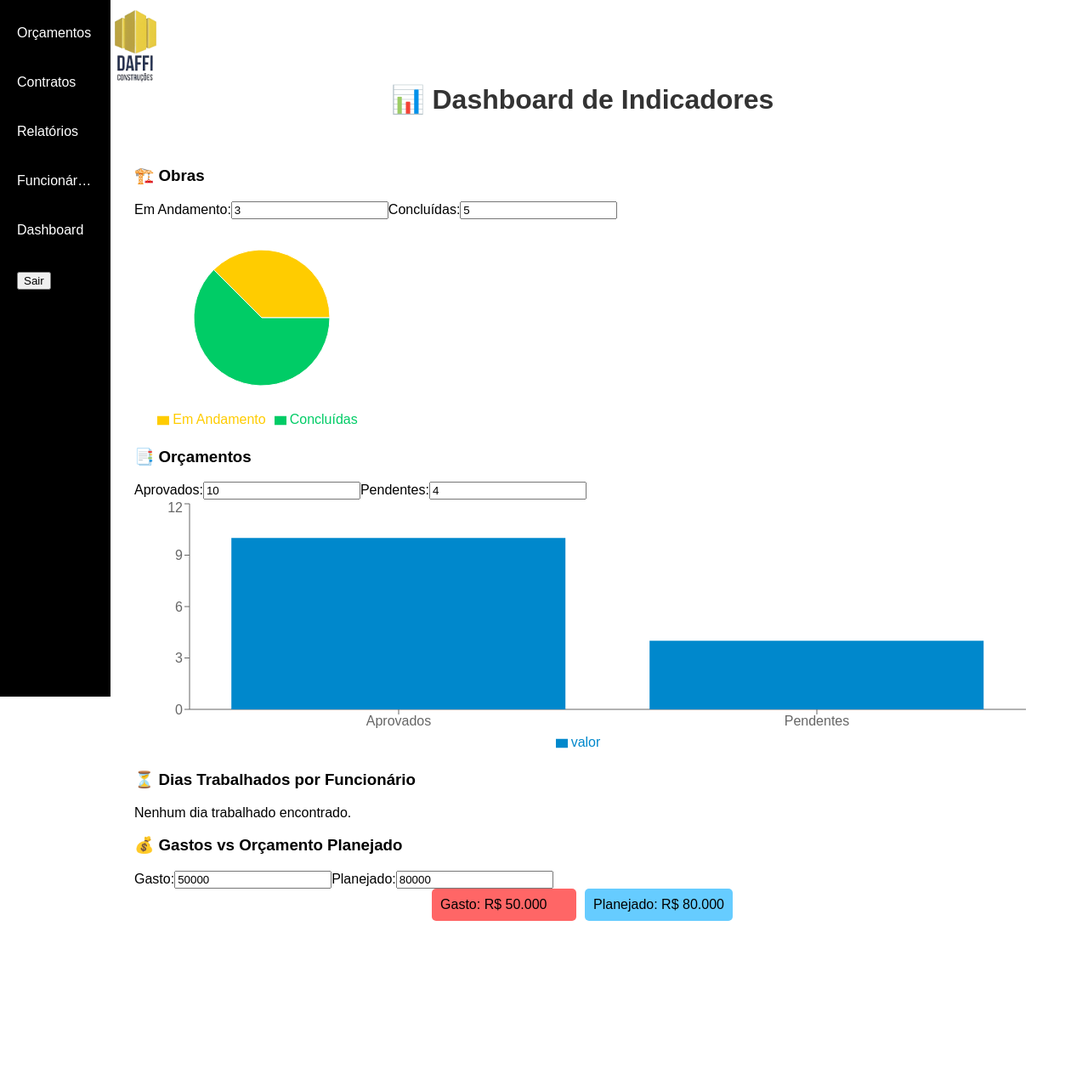
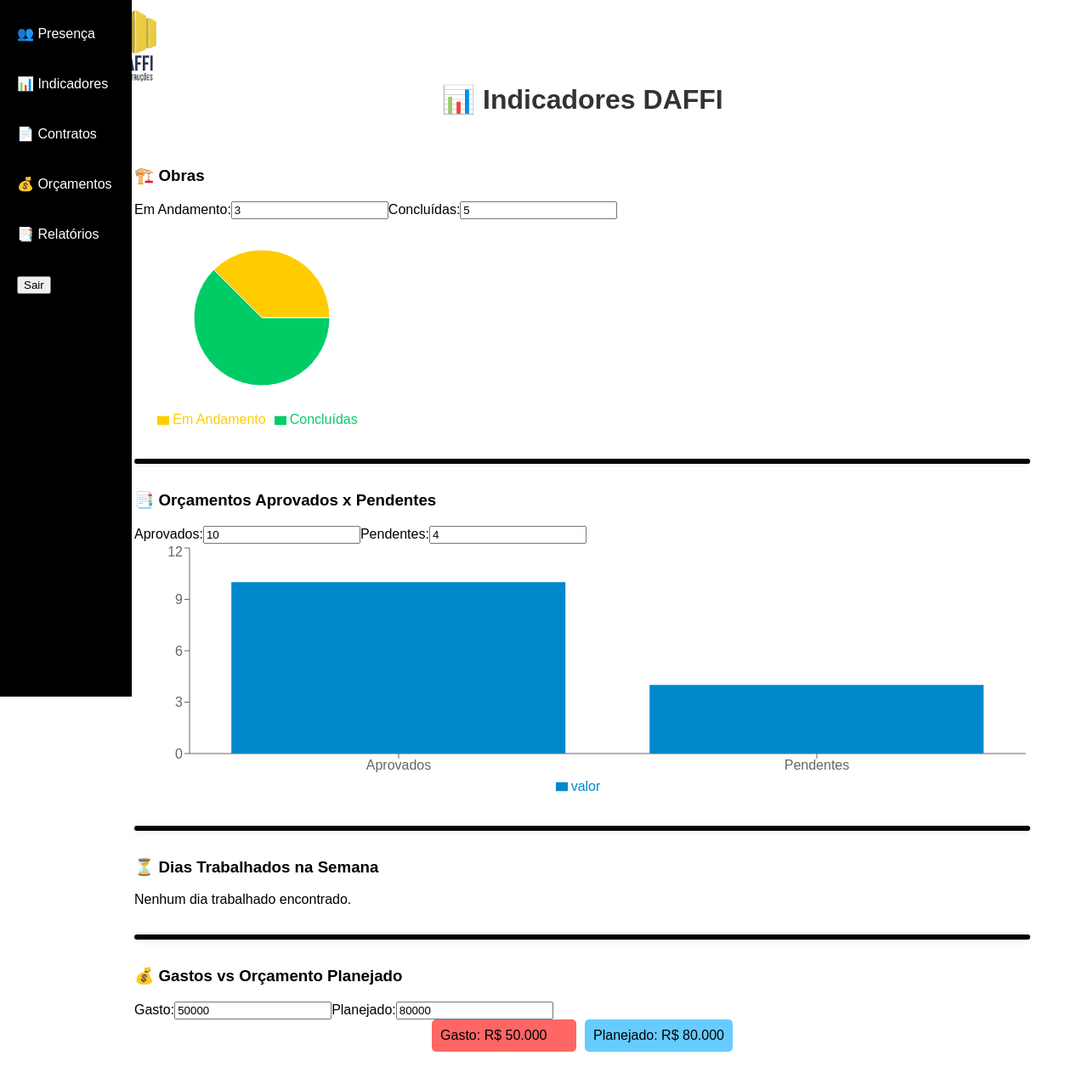
Before and after one commit to andremc331/app-DAFFI, a React (Create React App) app in the folder front/: page /dashboard in a window 1280 px wide. Shown: the top 1276 px of the page at 85% size. Before the commit the page ends 1152 px from the top, so only its background shows below. Built offline with nearby package versions, Linux system fonts and the light colour scheme.

Commit message:
sidebar update

```diff
--- a/front/src/App.tsx
+++ b/front/src/App.tsx
@@ -23,11 +23,11 @@ const App: React.FC = () => {
           <Route path="/faleconosco" element={<FaleConosco />} />
 
           {/* Rotas protegidas */}
-          <Route path="/orcamentos" element=/*{<ProtectedRoute element=*/{<Orcamentos />} /*/>}*/ />
-          <Route path="/gerar-contrato" element={<ProtectedRoute element={<GerarContrato />} />} />
-          <Route path="/relatorios" element={<ProtectedRoute element={<RelatorioDiario />} />} />
-          <Route path="/funcionarios" element=/*{<ProtectedRoute element=*/{<Funcionarios/>}/*/>}*//>
-          <Route path="/dashboard" element=/*{<ProtectedRoute element=*/{<Dashboard/>}/*/>}*//>
+          <Route path="/funcionarios" element={<Funcionarios/>}/>
+          <Route path="/orcamentos" element={<Orcamentos />} />
+          <Route path="/gerar-contrato" element={<GerarContrato />}/>
+          <Route path="/relatorios" element={<RelatorioDiario />}/>
+          <Route path="/dashboard" element={<Dashboard/>}/>
         </Routes>
       </BrowserRouter>
     </AuthProvider>
--- /dev/null
+++ b/front/src/components/Sidebar.tsx
@@ -0,0 +1,38 @@
+import React from 'react';
+import { useNavigate } from 'react-router-dom';
+import StyledComponents from '../styled/GlobalStyles'; // ou ajuste para o caminho real do styled
+import LogoutButton from './LogoutButton'; // ajuste o caminho conforme necessário
+
+const Sidebar: React.FC = () => {
+  const navigate = useNavigate();
+
+  return (
+    <StyledComponents.Sidebar>
+      <StyledComponents.SidebarItem onClick={() => navigate('/funcionarios')}>
+        <span role="img" aria-label="Presença">👥</span> Presença
+      </StyledComponents.SidebarItem>
+
+      <StyledComponents.SidebarItem onClick={() => navigate('/dashboard')}>
+        <span role="img" aria-label="Controle">📊</span> Indicadores
+      </StyledComponents.SidebarItem>
+
+      <StyledComponents.SidebarItem onClick={() => navigate('/gerar-contrato')}>
+        <span role="img" aria-label="Contratos">📄</span> Contratos
+      </StyledComponents.SidebarItem>
+
+      <StyledComponents.SidebarItem onClick={() => navigate('/orcamentos')}>
+        <span role="img" aria-label="Orçamentos">💰</span> Orçamentos
+      </StyledComponents.SidebarItem>
+
+      <StyledComponents.SidebarItem onClick={() => navigate('/relatorios')}>
+        <span role="img" aria-label="Relatórios">📑</span> Relatórios
+      </StyledComponents.SidebarItem>
+
+      <StyledComponents.SidebarItem>
+        <LogoutButton />
+      </StyledComponents.SidebarItem>
+    </StyledComponents.Sidebar>
+  );
+};
+
+export default Sidebar;
--- a/front/src/pages/Dashboard.tsx
+++ b/front/src/pages/Dashboard.tsx
@@ -4,6 +4,7 @@ import StyledComponents from "../styled/GlobalStyles";
 import LogoutButton from "../components/LogoutButton";
 import { useNavigate } from "react-router-dom";
 import DAFFI from "../images/DAFFI png.png"
+import Sidebar from "../components/Sidebar";
 
 const Dashboard = () => {
     const navigate = useNavigate();
@@ -82,15 +83,8 @@ const Dashboard = () => {
             <StyledComponents.MainWrapper>
 
                 {/* Barra Lateral */}
-                    <StyledComponents.Sidebar>
-                      <StyledComponents.SidebarItem onClick={() => navigate('/orcamentos')}>Orçamentos</StyledComponents.SidebarItem>
-                      <StyledComponents.SidebarItem onClick={() => navigate('/gerar-contrato')}>Contratos</StyledComponents.SidebarItem>
-                      <StyledComponents.SidebarItem onClick={() => navigate('/relatorios')}>Relatórios</StyledComponents.SidebarItem>
-                      <StyledComponents.SidebarItem onClick={() => navigate('/funcionarios')}>Funcionários</StyledComponents.SidebarItem>
-                      <StyledComponents.SidebarItem onClick={() => navigate('/dashboard')}>Dashboard</StyledComponents.SidebarItem>
-                      <StyledComponents.SidebarItem>      <LogoutButton />
-                      </StyledComponents.SidebarItem>
-                    </StyledComponents.Sidebar>
+                <Sidebar />
+
 
                 <StyledComponents.Content>
 
@@ -99,7 +93,7 @@ const Dashboard = () => {
                         <StyledComponents.ImageContainer>
                             <img src={DAFFI} alt="Logo DAFFI" />
                         </StyledComponents.ImageContainer>
-            📊 Dashboard de Indicadores
+                        📊 Indicadores DAFFI
                     </StyledComponents.Header>
 
                     <div style={{ padding: "20px" }}>
@@ -134,7 +128,15 @@ const Dashboard = () => {
                         </PieChart>
 
                         {/* Orçamentos Aprovados x Pendentes */}
-            <h3>📑 Orçamentos</h3>
+                        <div style={{
+                            marginTop: "32px",
+                            marginBottom: "32px",
+                            padding: "3px",
+                            background: "#030202",
+                            borderRadius: "10px",
+                            boxShadow: "0 2px 8px rgba(0,0,0,0.07)"
+                        }}></div>
+                        <h3>📑 Orçamentos Aprovados x Pendentes</h3>
                         <label>Aprovados:</label>
                         <input
                             type="number"
@@ -162,7 +164,15 @@ const Dashboard = () => {
                         </ResponsiveContainer>
 
                         {/* Funcionários X Dias Trabalhados*/}
-            <h3>⏳ Dias Trabalhados por Funcionário</h3>
+                        <div style={{
+                            marginTop: "32px",
+                            marginBottom: "32px",
+                            padding: "3px",
+                            background: "#030202",
+                            borderRadius: "10px",
+                            boxShadow: "0 2px 8px rgba(0,0,0,0.07)"
+                        }}></div>
+                        <h3>⏳ Dias Trabalhados na Semana</h3>
                         {dados.diasTrabalhados && Array.isArray(dados.diasTrabalhados) && dados.diasTrabalhados.length > 0 ? (
                             dados.diasTrabalhados.map((dia: any, index: number) => (
                                 <div key={index}>
@@ -175,6 +185,14 @@ const Dashboard = () => {
                         )}
 
                         {/* Gastos vs Orçamento Planejado */}
+                        <div style={{
+                            marginTop: "32px",
+                            marginBottom: "32px",
+                            padding: "3px",
+                            background: "#030202",
+                            borderRadius: "10px",
+                            boxShadow: "0 2px 8px rgba(0,0,0,0.07)"
+                        }}></div>
                         <h3>💰 Gastos vs Orçamento Planejado</h3>
                         <label>Gasto:</label>
                         <input
--- a/front/src/pages/Funcionarios.tsx
+++ b/front/src/pages/Funcionarios.tsx
@@ -5,6 +5,7 @@ import LogoutButton from "../components/LogoutButton";
 import StyledComponents from "../styled/GlobalStyles";
 import { useNavigate } from "react-router-dom";
 import DAFFI from "../images/DAFFI png.png"
+import Sidebar from "../components/Sidebar";
 
 const funcionariosLista = [
     "Denis", "Erivaldo", "Marcelo", "Rafael"
@@ -162,15 +163,8 @@ const Funcionarios = () => {
             <StyledComponents.MainWrapper>
 
                 {/* Barra Lateral */}
-                <StyledComponents.Sidebar>
-                    <StyledComponents.SidebarItem onClick={() => navigate('/orcamentos')}>Orçamentos</StyledComponents.SidebarItem>
-                    <StyledComponents.SidebarItem onClick={() => navigate('/gerar-contrato')}>Contratos</StyledComponents.SidebarItem>
-                    <StyledComponents.SidebarItem onClick={() => navigate('/relatorios')}>Relatórios</StyledComponents.SidebarItem>
-                    <StyledComponents.SidebarItem onClick={() => navigate('/funcionarios')}>Funcionários</StyledComponents.SidebarItem>
-                    <StyledComponents.SidebarItem onClick={() => navigate('/dashboard')}>Dashboard</StyledComponents.SidebarItem>
-                    <StyledComponents.SidebarItem>      <LogoutButton />
-                    </StyledComponents.SidebarItem>
-                </StyledComponents.Sidebar>
+                <Sidebar />
+
 
                 <StyledComponents.Content>
 
--- a/front/src/pages/GerarContrato.tsx
+++ b/front/src/pages/GerarContrato.tsx
@@ -7,6 +7,7 @@ import { useNavigate } from 'react-router-dom';
 import DAFFI from "../images/DAFFI png.png"
 import LogoutButton from '../components/LogoutButton';
 import StyledComponents from '../styled/GlobalStyles';
+import Sidebar from '../components/Sidebar';
 // Definição de estilos para o formulário e exibição do contrato
 // Estilos do componente
 const FormWrapper = styled.div`
@@ -357,15 +358,8 @@ const GerarContrato: React.FC = () => {
     <>
       <MainWrapper>
         {/* Barra Lateral */}
-        <StyledComponents.Sidebar>
-                    <StyledComponents.SidebarItem onClick={() => navigate('/orcamentos')}>Orçamentos</StyledComponents.SidebarItem>
-                    <StyledComponents.SidebarItem onClick={() => navigate('/gerar-contrato')}>Contratos</StyledComponents.SidebarItem>
-                    <StyledComponents.SidebarItem onClick={() => navigate('/relatorios')}>Relatórios</StyledComponents.SidebarItem>
-                    <StyledComponents.SidebarItem onClick={() => navigate('/funcionarios')}>Funcionários</StyledComponents.SidebarItem>
-                    <StyledComponents.SidebarItem onClick={() => navigate('/dashboard')}>Dashboard</StyledComponents.SidebarItem>
-                    <StyledComponents.SidebarItem>      <LogoutButton />
-                    </StyledComponents.SidebarItem>
-                </StyledComponents.Sidebar>
+        <Sidebar />
+
         {/* Conteúdo Principal */}
         <Content>
 
--- a/front/src/pages/Orcamentos.tsx
+++ b/front/src/pages/Orcamentos.tsx
@@ -7,6 +7,7 @@ import { debounce } from 'lodash';
 import DAFFI from "../images/DAFFI png.png"
 import { useNavigate } from 'react-router-dom';
 import LogoutButton from '../components/LogoutButton';
+import Sidebar from '../components/Sidebar';
 
 const {
   TotalWrapper,
@@ -33,8 +34,8 @@ const {
   DetalhesWrapper,
   ExcluirButton,
   VerDetalhesButton,
-  Sidebar,
-  SidebarItem,
+  // Sidebar,
+  // SidebarItem,
   MainWrapper,
   Content,
   LixeiraButton,
@@ -344,15 +345,8 @@ const Orcamentos: React.FC = () => {
       <MainWrapper>
 
         {/* Barra Lateral */}
-        <Sidebar>
-          <SidebarItem onClick={() => navigate('/orcamentos')}>Orçamentos</SidebarItem>
-          <SidebarItem onClick={() => navigate('/gerar-contrato')}>Contratos</SidebarItem>
-          <SidebarItem onClick={() => navigate('/relatorios')}>Relatórios</SidebarItem>
-          <SidebarItem onClick={() => navigate('/funcionarios')}>Funcionários</SidebarItem>
-          <SidebarItem onClick={() => navigate('/dashboard')}>Dashboard</SidebarItem>
-          <SidebarItem>      <LogoutButton />
-          </SidebarItem>
-        </Sidebar>
+        <Sidebar />
+
 
         <Content>
 
--- a/front/src/pages/RelatorioDIario.tsx
+++ b/front/src/pages/RelatorioDIario.tsx
@@ -5,6 +5,7 @@ import LogoutButton from '../components/LogoutButton';
 import { useNavigate } from 'react-router-dom';
 import DAFFI from "../images/DAFFI png.png";
 import StyledComponents from '../styled/GlobalStyles';
+import Sidebar from '../components/Sidebar';
 
 const RelatorioDiario: React.FC = () => {
   const [data, setData] = useState('');
@@ -83,15 +84,8 @@ const RelatorioDiario: React.FC = () => {
       <MainWrapper>
 
         {/* Barra Lateral */}
-        <StyledComponents.Sidebar>
-                    <StyledComponents.SidebarItem onClick={() => navigate('/orcamentos')}>Orçamentos</StyledComponents.SidebarItem>
-                    <StyledComponents.SidebarItem onClick={() => navigate('/gerar-contrato')}>Contratos</StyledComponents.SidebarItem>
-                    <StyledComponents.SidebarItem onClick={() => navigate('/relatorios')}>Relatórios</StyledComponents.SidebarItem>
-                    <StyledComponents.SidebarItem onClick={() => navigate('/funcionarios')}>Funcionários</StyledComponents.SidebarItem>
-                    <StyledComponents.SidebarItem onClick={() => navigate('/dashboard')}>Dashboard</StyledComponents.SidebarItem>
-                    <StyledComponents.SidebarItem>      <LogoutButton />
-                    </StyledComponents.SidebarItem>
-                </StyledComponents.Sidebar>
+        <Sidebar />
+
 
         {/* Conteúdo Principal */}
         <Content>
--- a/front/src/styled/GlobalStyles.tsx
+++ b/front/src/styled/GlobalStyles.tsx
@@ -81,7 +81,7 @@ const Sidebar = styled.div`
   transition: width 0.3s ease; /* Animação para expandir suavemente */
 
   &:hover {
-    width: 110px; /* Largura ao passar o mouse */
+    width: 135px; /* Largura ao passar o mouse */
   }
 
   @media (max-width: 768px) {
```
Lines whose indentation alone changed are shown as unchanged.
